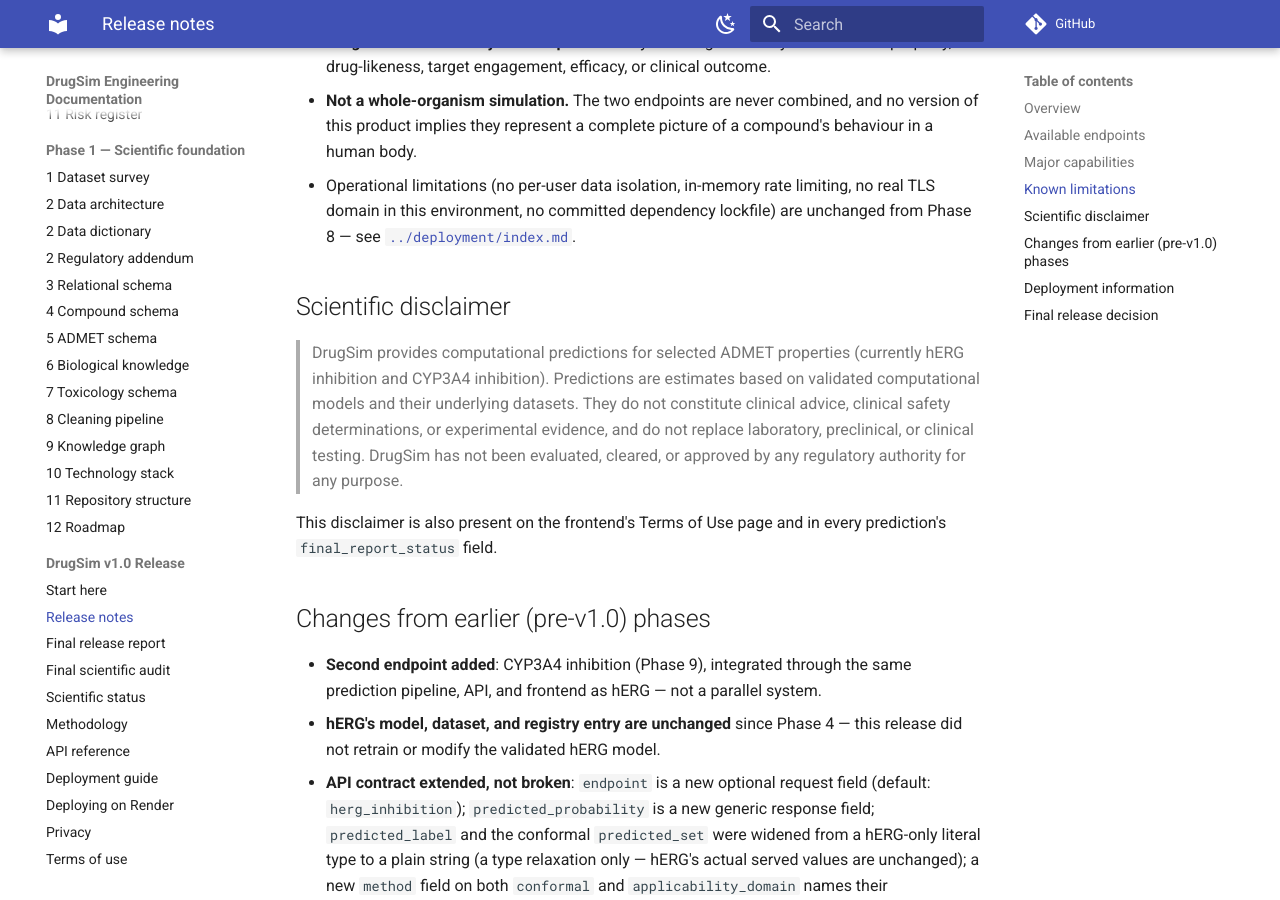
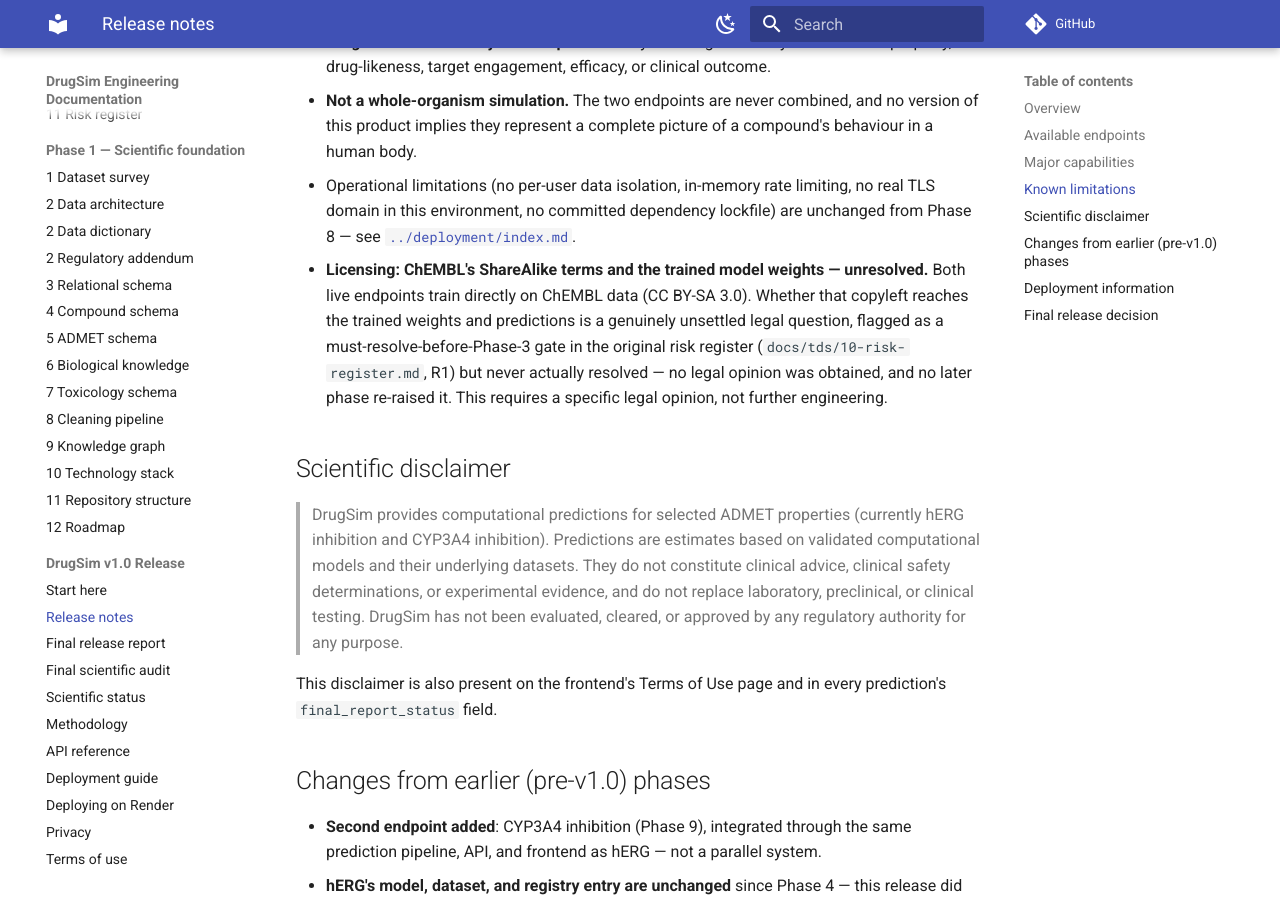
Before and after one commit to cuberthinks/drugsim, an MkDocs documentation site: the page built from docs/release/DRUGSIM_V1_RELEASE_NOTES.md, in a window 1280 px wide and 900 px high, scrolled down 1886 px. Built offline with MkDocs 1.6.1 and Material for MkDocs 9.7.7, drawn with Linux system fonts in a browser that asks for light colours; comment, search, counter and statistics services are not loaded.

Commit message:
docs: disclose the unresolved ChEMBL ShareAlike licensing risk (R1)
The original risk register (docs/tds/10-risk-register.md, R1) named a
written legal opinion on whether CC BY-SA 3.0's copyleft reaches trained
model weights as a hard gate required before Phase 3 completes. It was
never obtained, and no phase from 3 through 10 re-raised it -- both live
endpoints (hERG, CYP3A4) train directly on the ChEMBL data this risk
describes. Every other real gap in this project (dependency
vulnerabilities, missing lockfile, unexecuted constraint tests) is
disclosed in the release-facing Known Limitations lists; this one wasn't.
Added to both docs/phase10/DRUGSIM_V1_FINAL_REPORT.md and
docs/release/DRUGSIM_V1_RELEASE_NOTES.md. This is not an engineering gap
-- it requires a specific legal opinion, not yet requested.

Co-Authored-By: Claude Sonnet 5 <noreply@anthropic.com>

```diff
--- a/docs/release/DRUGSIM_V1_RELEASE_NOTES.md
+++ b/docs/release/DRUGSIM_V1_RELEASE_NOTES.md
@@ -32,6 +32,7 @@ Both endpoints passed the same promotion gate on independently-evaluated evidenc
 - **DrugSim covers exactly two endpoints.** It says nothing about any other ADMET property, drug-likeness, target engagement, efficacy, or clinical outcome.
 - **Not a whole-organism simulation.** The two endpoints are never combined, and no version of this product implies they represent a complete picture of a compound's behaviour in a human body.
 - Operational limitations (no per-user data isolation, in-memory rate limiting, no real TLS domain in this environment, no committed dependency lockfile) are unchanged from Phase 8 — see [`../deployment/index.md`](../deployment/index.md).
+- **Licensing: ChEMBL's ShareAlike terms and the trained model weights — unresolved.** Both live endpoints train directly on ChEMBL data (CC BY-SA 3.0). Whether that copyleft reaches the trained weights and predictions is a genuinely unsettled legal question, flagged as a must-resolve-before-Phase-3 gate in the original risk register (`docs/tds/10-risk-register.md`, R1) but never actually resolved — no legal opinion was obtained, and no later phase re-raised it. This requires a specific legal opinion, not further engineering.
 
 ## Scientific disclaimer
 
```
Also changed, not shown: docs/phase10/DRUGSIM_V1_FINAL_REPORT.md (+1 -0 lines).
